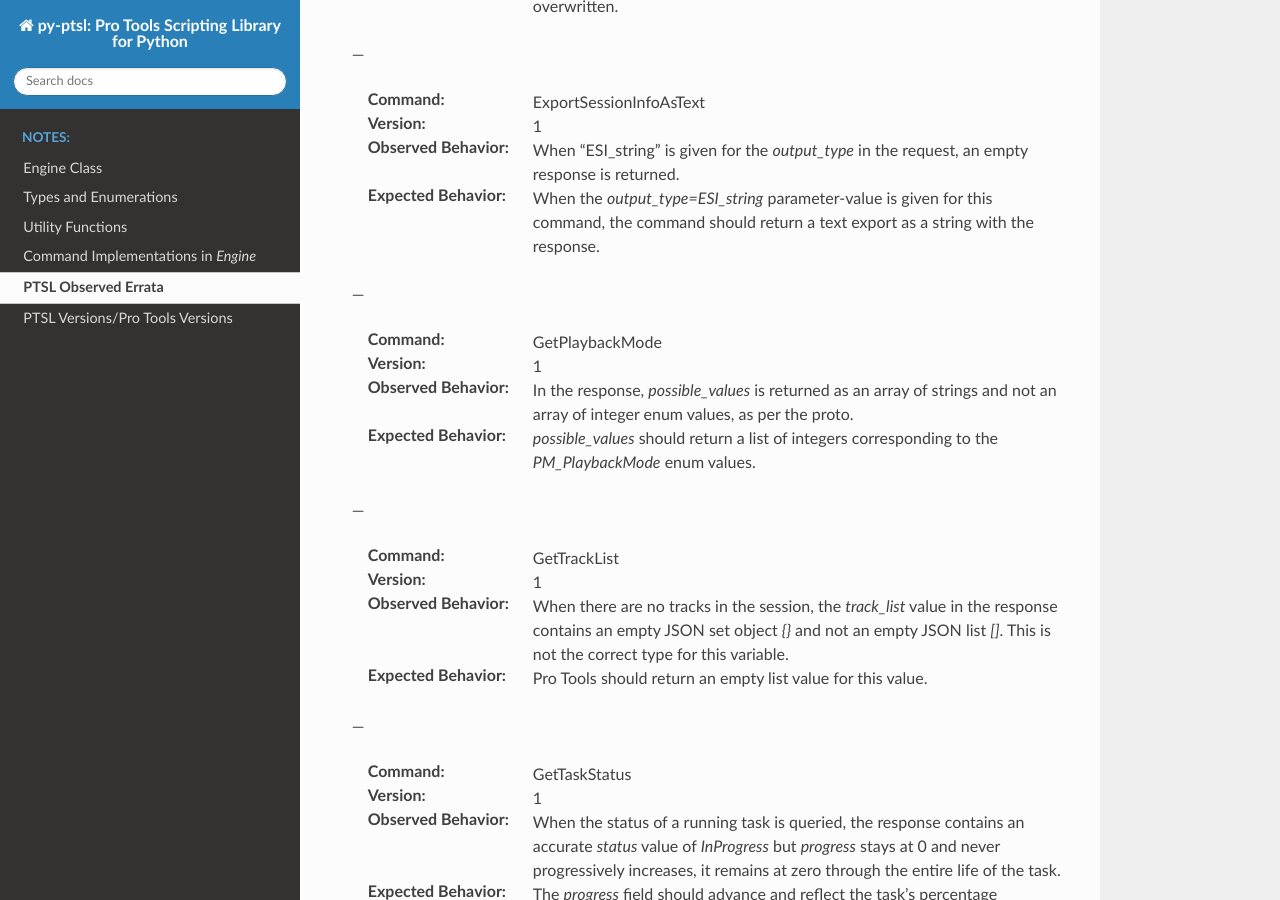
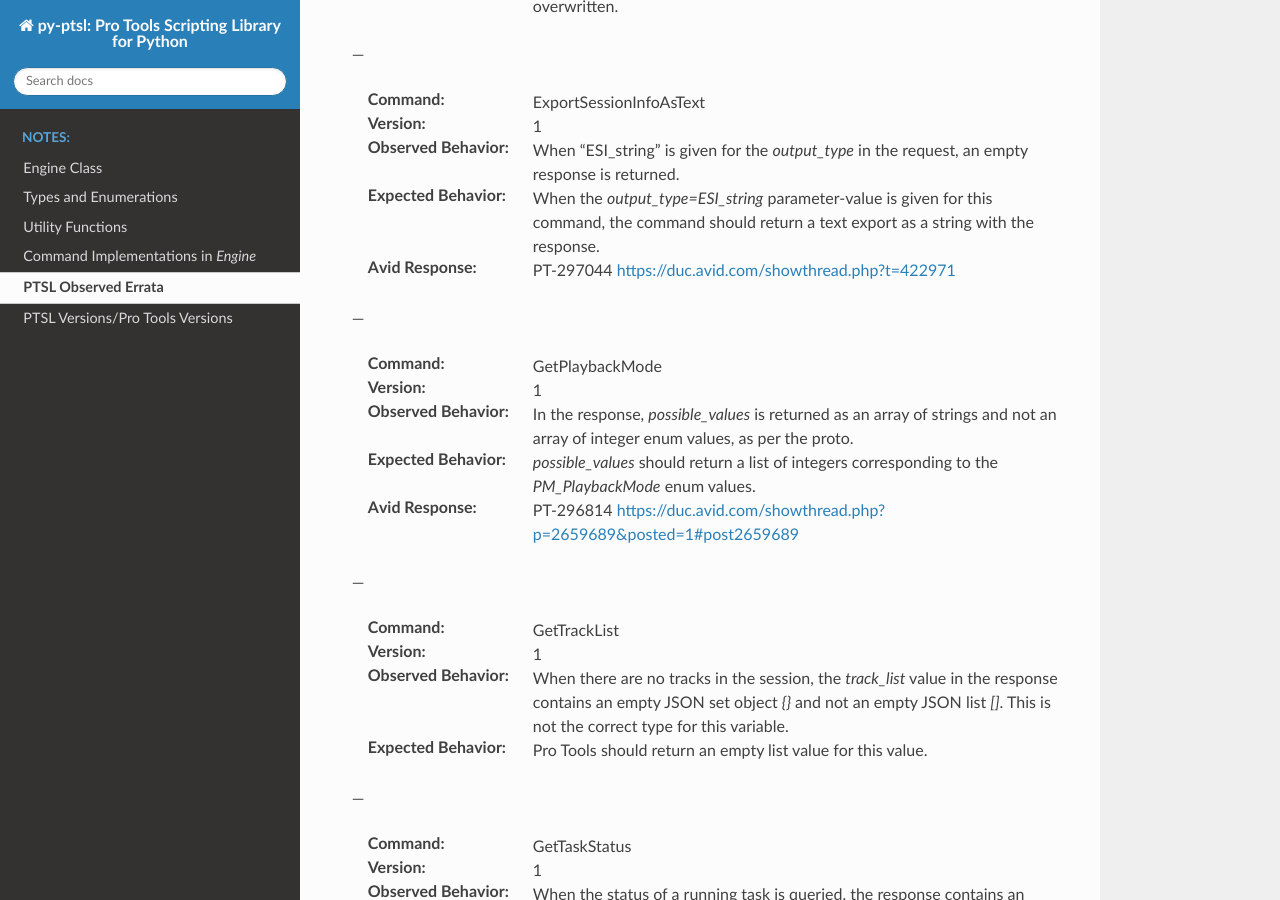
Before and after one commit to iluvcapra/py-ptsl, a Sphinx documentation site: the page built from doc/source/errata.rst, in a window 1280 px wide and 900 px high, scrolled down 1033 px. Built offline with Sphinx 7.4.7 and the Read the Docs theme 2.0.0, drawn with Linux system fonts in a browser that asks for light colours.

Commit message:
Update errata.rst
Added some notes from Avid

```diff
--- a/doc/source/errata.rst
+++ b/doc/source/errata.rst
@@ -92,6 +92,10 @@ PTSL Observed Errata
     command, the command should return a text export as a string with the
     response.
 
+:Avid Response:
+    PT-297044
+    https://duc.avid.com/showthread.php?t=422971
+
 ---
 
 :Command:
@@ -107,6 +111,10 @@ PTSL Observed Errata
 :Expected Behavior:
     `possible_values` should return a list of integers corresponding to the
     `PM_PlaybackMode` enum values.
+
+:Avid Response:
+    PT-296814
+    https://duc.avid.com/showthread.php?p=2659689&posted=1#post2659689
 
 ---
 
```
